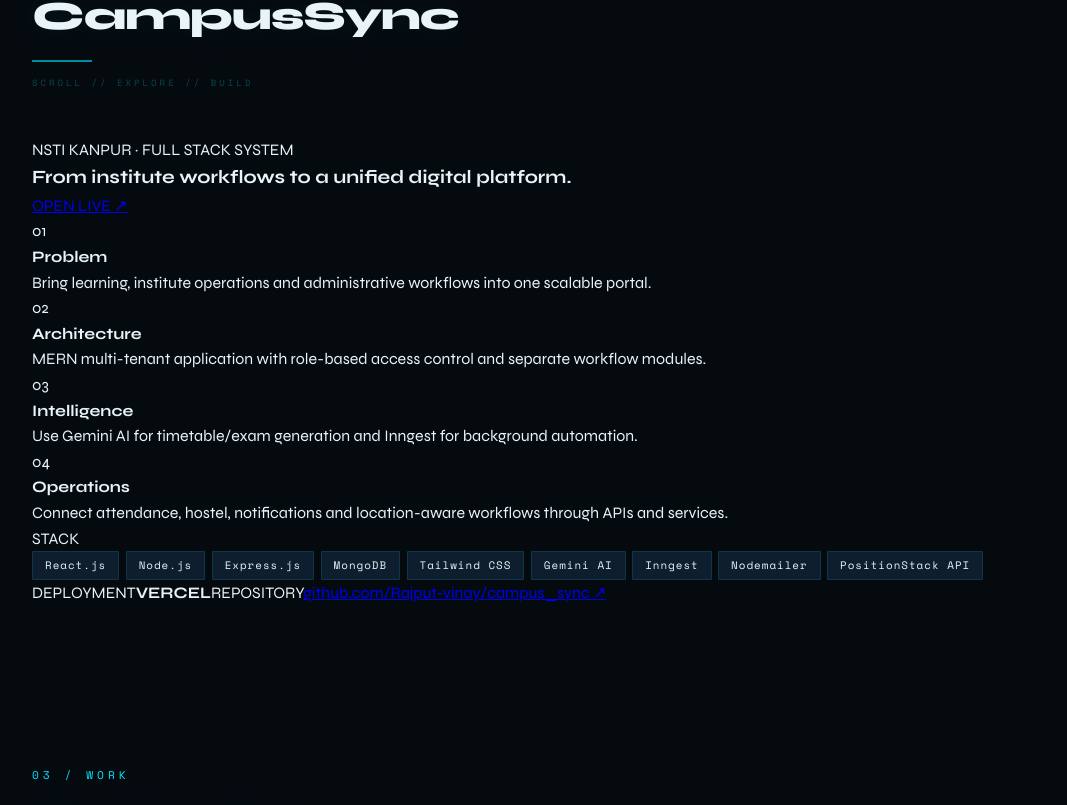
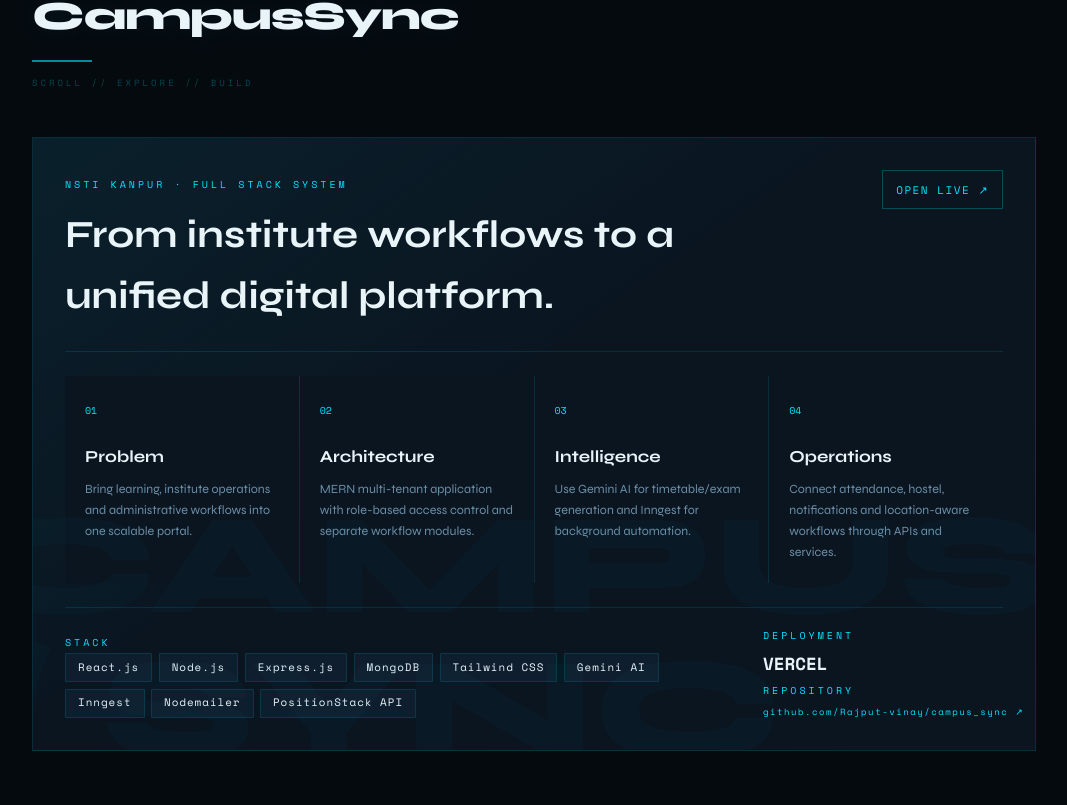
Before and after one commit to Rajput-vinay/portfolio_vinay, a React (Create React App) app: page / in a window 1280 px wide. Shown: the part 2727-3532 px from the top of the page, without its empty margins (106-1173 px from the left). Built offline with nearby package versions, Linux system fonts and the light colour scheme; no server answers; the HTML template or start-up script is replaced by a standard one.

Commit message:
feat: add case study GitHub and visual polish

```diff
--- a/src/index.css
+++ b/src/index.css
@@ -760,3 +760,75 @@
 .project-live-preview:hover .iframe-overlay{opacity:1}
 .iframe-overlay a{pointer-events:auto;color:var(--cyan);border:1px solid var(--border2);background:rgba(3,8,12,.92);padding:.45rem .65rem;font:8px 'Space Mono',monospace;text-decoration:none;letter-spacing:1px}
 @media(max-width:700px){.project-live-preview{min-height:220px}.project-browser{min-height:220px}.project-iframe-wrap{min-height:190px}.project-iframe-wrap iframe{min-height:190px}}
+
+
+/* ── CampusSync case study ── */
+.case-study-shell{position:relative;border:1px solid var(--border);background:linear-gradient(145deg,rgba(0,229,255,.055),transparent 45%),var(--bg2);padding:2rem;overflow:hidden}
+.case-study-shell::after{content:"CAMPUS / SYNC";position:absolute;right:-1rem;bottom:-2rem;font:900 clamp(4rem,12vw,9rem)/1 'Syne',sans-serif;color:rgba(0,229,255,.025);pointer-events:none}
+.case-study-top{display:flex;justify-content:space-between;gap:2rem;align-items:flex-start;border-bottom:1px solid var(--border);padding-bottom:1.5rem}
+.case-study-label,.case-study-code span{font:10px 'Space Mono',monospace;letter-spacing:3px;color:var(--cyan)}
+.case-study-top h3{font-size:clamp(1.5rem,3vw,2.5rem);max-width:650px;margin-top:.5rem}
+.case-study-live,.case-study-code a{color:var(--cyan);font:11px 'Space Mono',monospace;letter-spacing:1.5px;text-decoration:none;border:1px solid var(--border2);padding:.65rem .8rem;white-space:nowrap}
+.case-study-live:hover{background:var(--cyan3);transform:translateY(-2px)}
+.case-study-grid{display:grid;grid-template-columns:repeat(4,1fr);gap:1px;background:var(--border);margin:1.5rem 0}
+.case-study-step{background:var(--bg2);padding:1.25rem;min-height:180px;transition:transform .3s,background .3s}
+.case-study-step:hover{transform:translateY(-6px);background:var(--bg3)}
+.case-study-step>span{font:10px 'Space Mono',monospace;color:var(--cyan)}
+.case-study-step h4{margin:1.4rem 0 .45rem;font-size:1.05rem}
+.case-study-step p{color:var(--muted);font-size:.78rem;line-height:1.7}
+.case-study-bottom{display:grid;grid-template-columns:1fr 240px;gap:2rem;border-top:1px solid var(--border);padding-top:1.25rem}
+.case-study-code{display:grid;gap:.45rem;align-content:start}
+.case-study-code strong{font:700 1.1rem 'Space Mono',monospace;color:var(--text)}
+.case-study-code a{font-size:9px;padding:0;border:0;word-break:break-all}
+
+/* ── GitHub activity ── */
+.github-panel{border:1px solid var(--border);background:var(--bg2);padding:1.5rem;position:relative;overflow:hidden}
+.github-panel::before{content:"";position:absolute;inset:0;background:linear-gradient(115deg,transparent 20%,rgba(0,229,255,.06) 48%,transparent 70%);transform:translateX(-100%);animation:githubSweep 7s ease-in-out infinite}
+.github-header{position:relative;display:flex;justify-content:space-between;align-items:flex-end;gap:1rem;border-bottom:1px solid var(--border);padding-bottom:1.25rem}
+.github-kicker{font:9px 'Space Mono',monospace;letter-spacing:3px;color:var(--cyan)}
+.github-header h3{font-size:1.25rem;margin-top:.5rem}
+.github-profile-link{font:10px 'Space Mono',monospace;color:var(--cyan);text-decoration:none;border:1px solid var(--border2);padding:.6rem .75rem}
+.github-stats{position:relative;display:grid;grid-template-columns:repeat(4,1fr);gap:1px;background:var(--border);margin:1.25rem 0}
+.github-stat{background:var(--bg2);padding:1rem;display:flex;flex-direction:column;gap:.3rem}
+.github-stat span,.github-graph-title{font:9px 'Space Mono',monospace;color:var(--muted);letter-spacing:2px}
+.github-stat strong{font:1.35rem 'Space Mono',monospace;color:var(--cyan)}
+.github-repo-grid{position:relative;display:grid;grid-template-columns:repeat(2,1fr);gap:.7rem}
+.github-repo{display:grid;grid-template-columns:32px 1fr auto;grid-template-rows:auto auto;gap:.15rem .6rem;padding:.9rem;border:1px solid var(--border);text-decoration:none;color:var(--text);transition:.25s}
+.github-repo:hover{border-color:var(--border2);transform:translateY(-3px);background:var(--cyan3)}
+.github-repo-num{font:9px 'Space Mono',monospace;color:var(--cyan);grid-row:1/3}
+.github-repo-name{font-weight:700;font-size:.85rem}
+.github-repo-meta{font:9px 'Space Mono',monospace;color:var(--muted)}
+.github-arrow{grid-column:3;grid-row:1/3;color:var(--cyan)}
+.github-graph{position:relative;margin-top:1.25rem;border-top:1px solid var(--border);padding-top:1rem}
+.github-heatmap{display:grid;grid-template-columns:repeat(28,1fr);gap:4px;margin:.8rem 0}
+.github-heatmap span{aspect-ratio:1;background:rgba(0,229,255,calc(var(--level) * .035 + .015));border:1px solid rgba(0,229,255,.05);transition:.2s}
+.github-heatmap span:hover{background:var(--cyan);box-shadow:0 0 10px var(--cyan)}
+.github-graph small{font:9px 'Space Mono',monospace;color:var(--muted)}
+@keyframes githubSweep{0%,65%{transform:translateX(-110%)}100%{transform:translateX(110%)}}
+
+/* ── Experience / certification depth ── */
+.tilt-card{transform-style:preserve-3d}
+.tilt-card::after{content:"";position:absolute;inset:auto 0 0;height:1px;background:linear-gradient(90deg,transparent,var(--cyan),transparent);opacity:.35}
+.terminal-card{box-shadow:0 20px 60px rgba(0,0,0,.22)}
+
+/* ── Interactive custom cursor ── */
+@media (pointer:fine){
+body{cursor:crosshair}
+a,button,input,textarea{cursor:pointer}
+}
+@media (max-width:900px){
+.case-study-grid{grid-template-columns:repeat(2,1fr)}
+.case-study-bottom{grid-template-columns:1fr}
+.github-repo-grid{grid-template-columns:1fr}
+}
+@media (max-width:600px){
+.case-study-shell{padding:1rem}
+.case-study-top{flex-direction:column}
+.case-study-grid{grid-template-columns:1fr}
+.github-stats{grid-template-columns:repeat(2,1fr)}
+.github-heatmap{gap:2px}
+}
+@media (prefers-reduced-motion:reduce){
+.github-panel::before{animation:none}
+.case-study-step,.github-repo{transition:none}
+}
```
